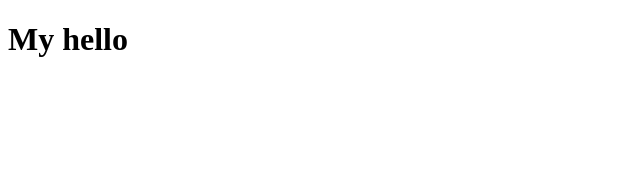
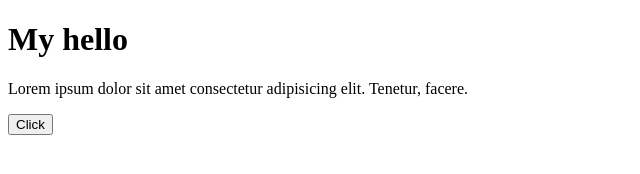
Before and after one commit to vetaluga/work1, a plain HTML site: page index.html in a window 1280 px wide. Shown: the whole page, without its empty margins (0-640 px from the left). Drawn offline with Linux system fonts and the light colour scheme.

Commit message:
add p and button

```diff
--- a/index.html
+++ b/index.html
@@ -7,5 +7,7 @@
 </head>
 <body>
     <h1>My hello</h1>
+    <p>Lorem ipsum dolor sit amet consectetur adipisicing elit. Tenetur, facere.</p>
+    <button>Click</button>
 </body>
 </html>
```
